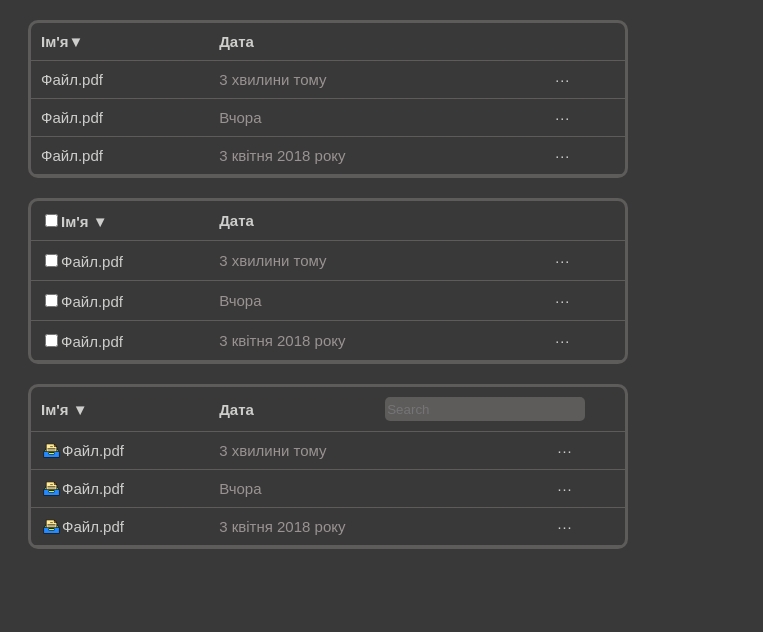
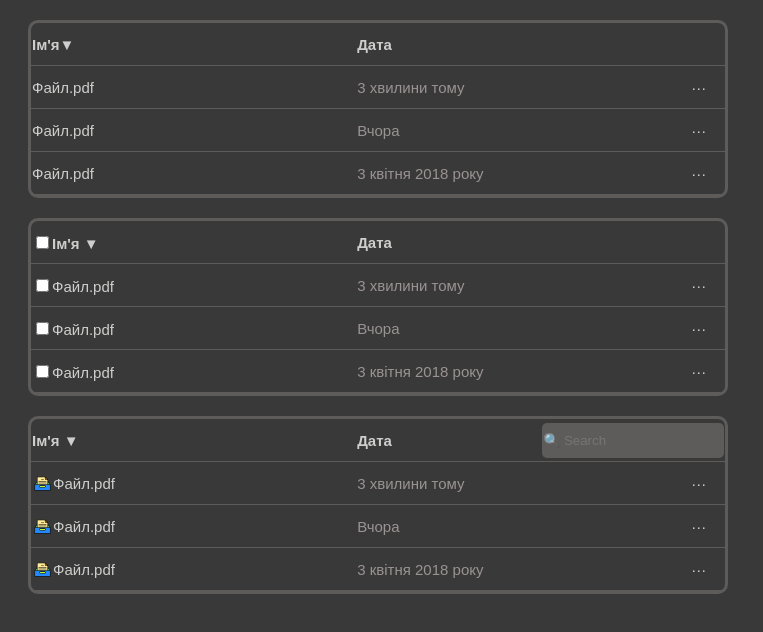
Before and after one commit to OleksandrZarytskyi/Homework-3, a plain HTML site: page index.html in a window 1280 px wide. Shown: the whole page, without its empty margins (0-763 px from the left). Drawn offline with Linux system fonts and the light colour scheme.

Commit message:
Oll bat not

```diff
--- a/index.html
+++ b/index.html
@@ -10,65 +10,77 @@
     <table>
       <tr>
         <td><strong>Ім'я</strong><span class=fri>&#9660</span></td>
+        <td></td>
         <td><strong>Дата</strong></td>
         <td></td>
       </tr>
       <tr>
         <td>Файл.pdf</td>
+        <td></td>
         <td class="ligh">3 хвилини тому</td>
-        <td>···</td>
+        <td><span class="imegn">···</span></td>
       </tr>
       <tr>
         <td>Файл.pdf</td>
+        <td></td>
         <td class="ligh">Вчора</td>
-        <td>···</td>
+        <td><span class="imegn">···</span></td>
       </tr>
       <tr>
         <td>Файл.pdf</td>
+        <td></td>
         <td class="ligh">3 квітня 2018 року</td>
-        <td>···</td>
+        <td><span class="imegn">···</span></td>
       </tr>
     </table>
     <table>
      <tr>
         <td><input type="checkbox" class="nama" name="nani"><label for="nama"><strong>Ім'я</strong> <span class=fri>&#9660</span></label></td>
+        <td></td>
         <td><strong>Дата</strong></td>
         <td></td>
       </tr>
       <tr>
         <td><input type="checkbox" class="namer" name="nani"><label for="namer">Файл.pdf</label></td>
+        <td></td>
         <td class="ligh">3 хвилини тому</td>
-        <td>···</td>
+        <td><span class="imegn">···</span></td>
       </tr>
       <tr>
         <td><input type="checkbox" class="namet" name="nani"><label for="namet">Файл.pdf</label></td>
+        <td></td>
         <td class="ligh">Вчора</td>
-        <td>···</td>
+        <td><span class="imegn">···</span></td>
       </tr>
       <tr>
         <td><input type="checkbox" class="namey" name="nani"><label for="namet">Файл.pdf</label></td>
+        <td></td>
         <td class="ligh">3 квітня 2018 року</td>
-        <td>···</td>
+        <td><span class="imegn">···</span></td>
       </tr>
     </table>
     <table>
       <tr>
          <td><strong>Ім'я</strong> <span class=fri>&#9660</span></td>
+         <td></td>
          <td><strong>Дата</strong></td>
-         <td><input type="search" class="search" placeholder="Search"</td>
+         <td><input type="search" class="search" placeholder="&#128269; Search"</td>
        </tr>
        <tr>
          <td><span class=rif><img src="./icon/Flaticon.svg" width="17px" hspace="2px" align="top" alt="Inbox"></span>Файл.pdf</td>
+         <td></td>
          <td class="ligh">3 хвилини тому</td>
          <td><span class="imegn">···</span></td>
        </tr>
        <tr>
          <td><img src="./icon/Flaticon.svg" width="17px"  hspace="2px" align="top" alt="Inbox">Файл.pdf</td>
+         <td></td>
          <td class="ligh">Вчора</td>
          <td><span class="imegn">···</span></td>
        </tr>
        <tr>
          <td><img src="./icon/Flaticon.svg" width="17px" align="top" hspace="2px" alt="Inbox">Файл.pdf</td>
+         <td></td>
          <td class="ligh">3 квітня 2018 року</td>
          <td><span class="imegn">···</span></td>
        </tr>
--- a/style.css
+++ b/style.css
@@ -4,19 +4,22 @@ body {
 }
 table {
   border: 3px solid #5e5b5b;
-  width: 600px;
+  border-collapse: separate;
+  border-spacing: 0px 0px;
+  width: 700px;
   border-radius: 10px;
   margin: 20px;
-  border-spacing: 0px;
   color: #cecfcd;
   font-size: 15px;
+  table-layout: fixed;
 }
 td:first-child {
-  width: 30%;
+  width: 20%;
 }
+
 td {
   border-bottom: 1px solid #5e5b5b;
-  padding: 10px;
+  height: 40px;
 }
 .fri {
   font-size: 15px;
@@ -26,14 +29,15 @@ td {
 }
 .imegn {
   float: right;
-  width: 58px;
+  width: 18%;
 }
 .search {
   border: 0px solid #3a3939;
   width: 200px;
   border-radius: 5px;
   background: #5e5b5b;
-  height: 24px;
-  width: 200px;
+  color: #cecfcd;
+  height: 35px;
+  width: 182px;
   outline: none;
 }
```
